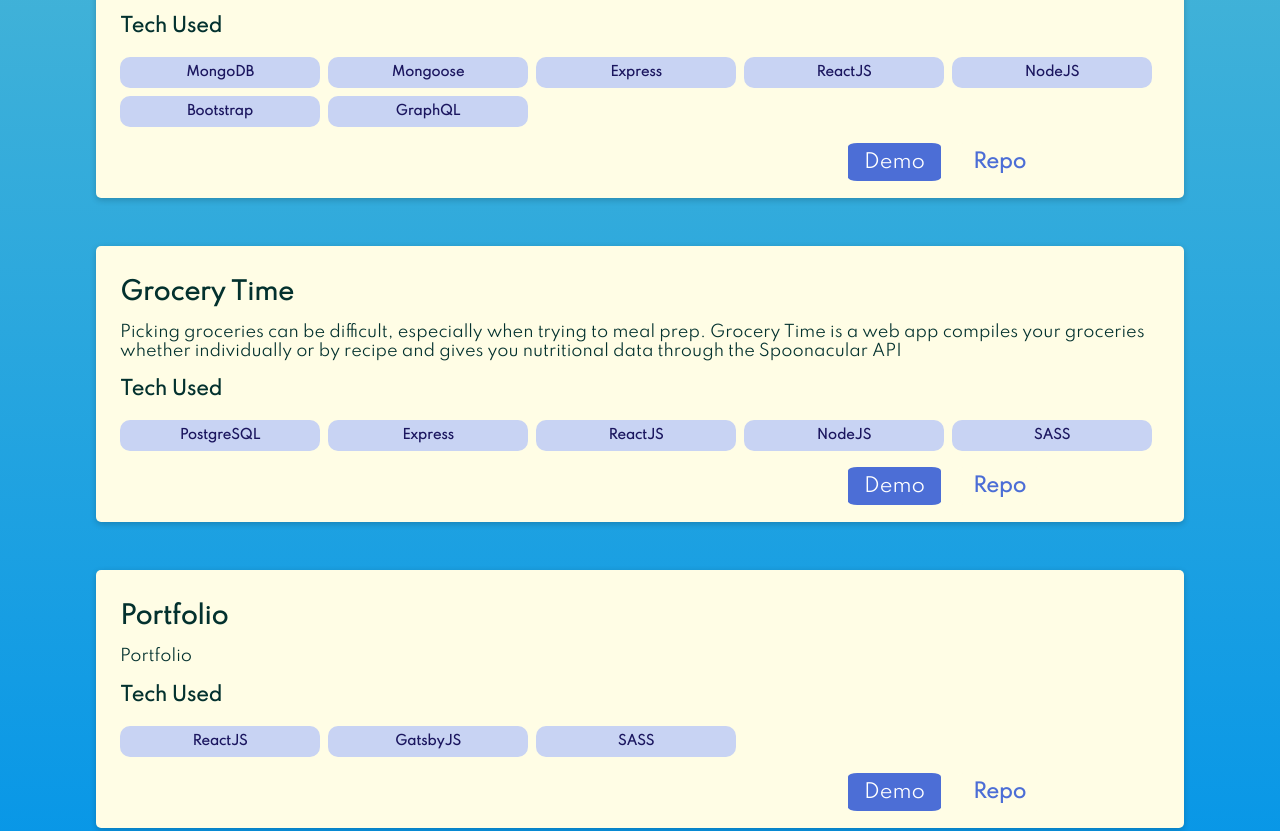
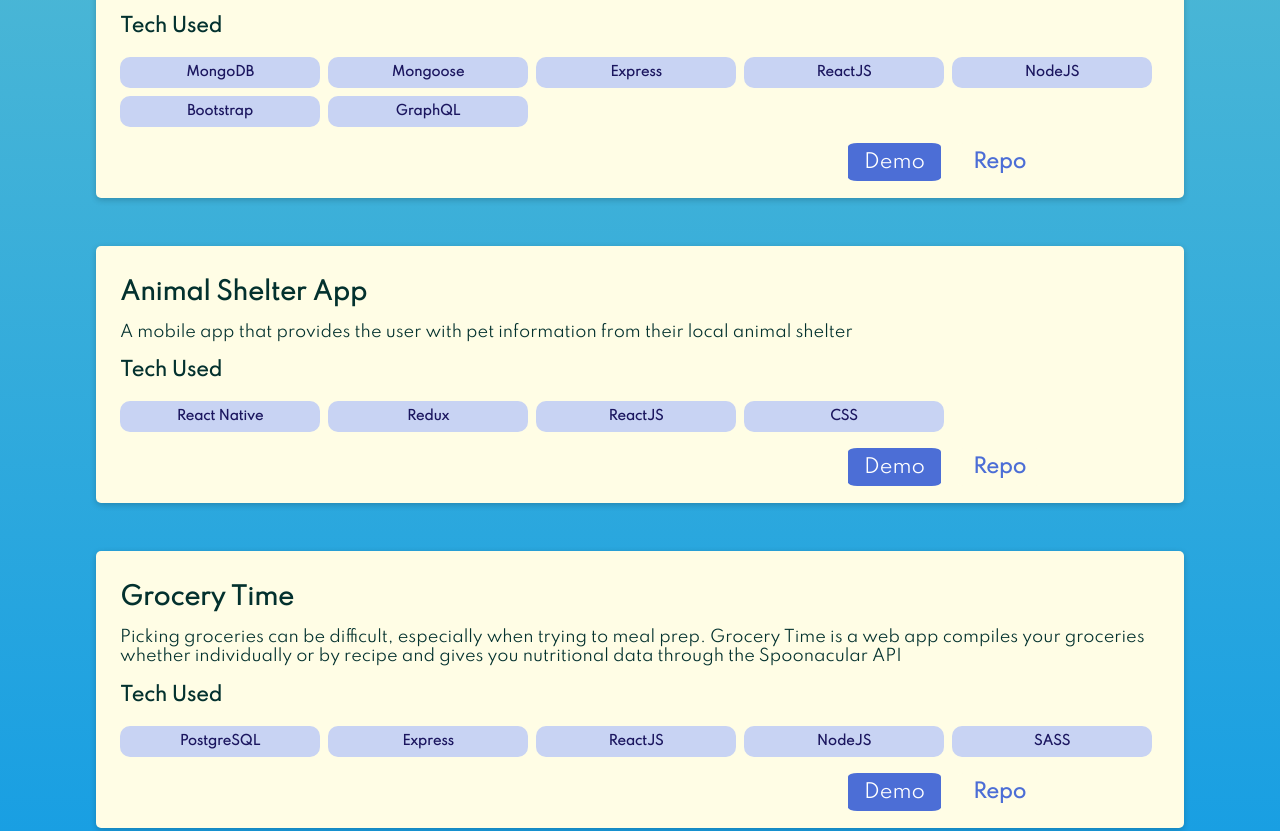
Before and after one commit to nburbinski/portfolio, a Gatsby site: page / in a window 1280 px wide. Shown: the part 980-1811 px from the top of the page. Built offline with nearby package versions, Linux system fonts and the light colour scheme; Gatsby itself is replaced by a stand-in of ours.

Commit message:
updated project data

```diff
--- a/src/components/projects.js
+++ b/src/components/projects.js
@@ -41,12 +41,21 @@ const Projects = () => {
       imgs: [],
     },
     {
+      Title: "Animal Shelter App",
+      Description:
+        "A mobile app that provides the user with pet information from their local animal shelter",
+      Tech: ["React Native", "Redux", "ReactJS", "CSS"],
+      Demo: "",
+      Repo: "https://github.com/nburbinski/animal_shelter_rn",
+      imgs: [],
+    },
+    {
       Title: "Grocery Time",
       Description:
         "Picking groceries can be difficult, especially when trying to meal prep. Grocery Time is a web app compiles your groceries whether individually or by recipe and gives you nutritional data through the Spoonacular API",
       Tech: ["PostgreSQL", "Express", "ReactJS", "NodeJS", "SASS"],
       Demo: "",
-      Repo: "",
+      Repo: "https://github.com/nburbinski/grocerytime",
       imgs: [],
     },
     {
```
